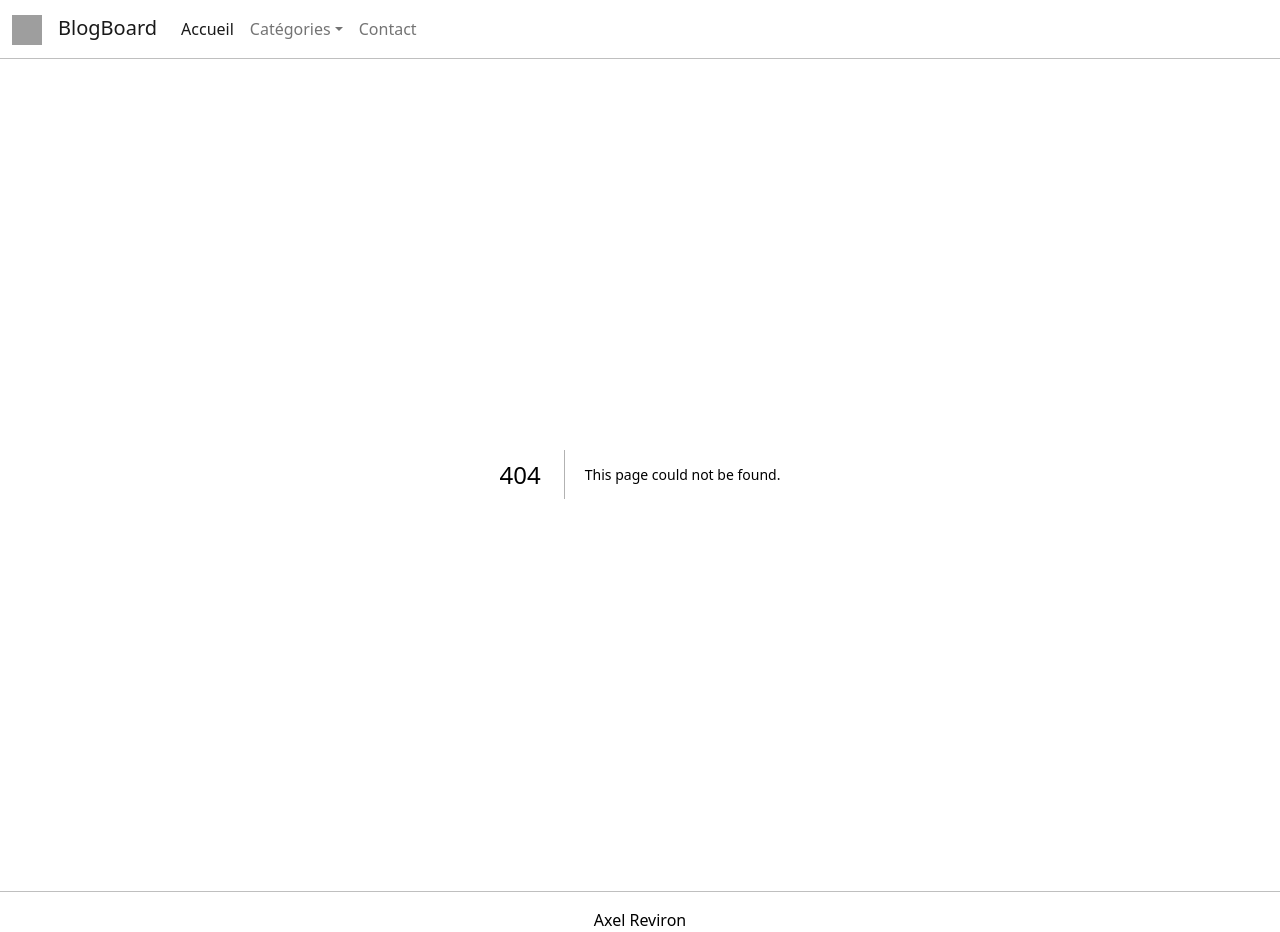
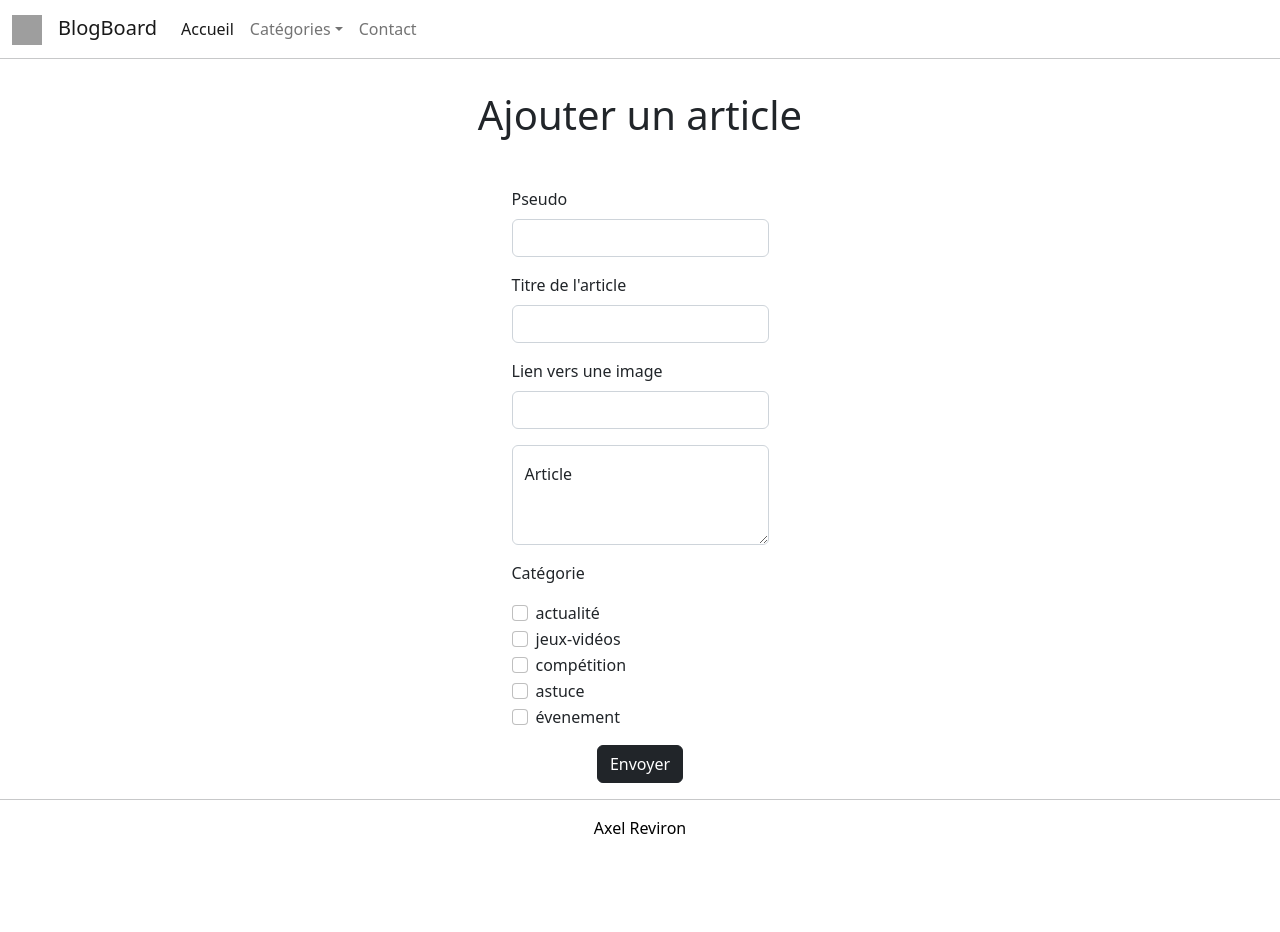
Before and after one commit to nizukameha/block-front, a Next.js app: page /add-article in a window 1280 px wide. Before the commit this address had no page. After the commit the page ends 840 px from the top, so only its background shows below. Built offline with nearby package versions, Linux system fonts and the light colour scheme; grey boxes are pictures that could not be loaded.

Commit message:
page for add article

```diff
--- /dev/null
+++ b/src/pages/add-article.tsx
@@ -0,0 +1,18 @@
+import ArticleForm from "@/components/ArticleForm";
+
+
+export default function addArticle() {
+
+    return (
+        <>
+        <div className="container-fluid">
+            <div className="row">
+                <div className="col-12 d-flex flex-column align-items-center">
+                    <ArticleForm/>
+                </div>
+            </div>
+        </div>
+        </>
+    )
+
+}
```
